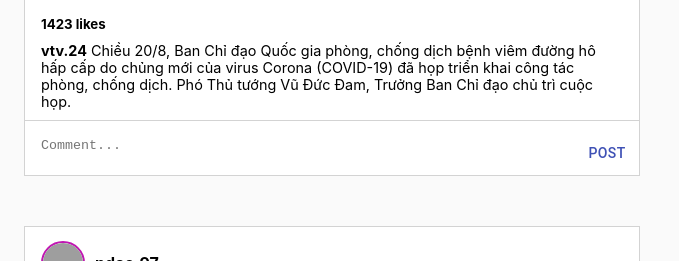
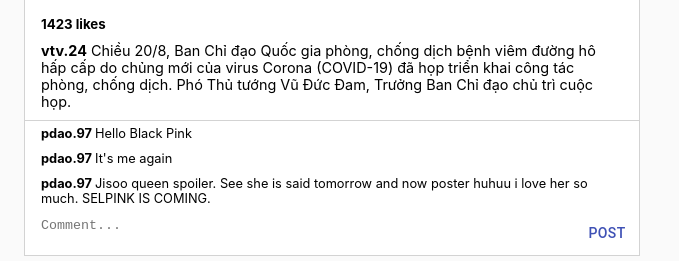
Before and after one commit to vietdqhcmute/instagram-react-redux, a React (Create React App) app: page / in a window 1280 px wide. Shown: the part 1540-1801 px from the top of the page, without its empty margins (0-679 px from the left). Built offline with nearby package versions, Linux system fonts and the light colour scheme; grey boxes are pictures that could not be loaded.

Commit message:
Comment show for specific post

```diff
--- a/src/App.js
+++ b/src/App.js
@@ -1,10 +1,15 @@
-import React from "react";
+import React, { useEffect } from "react";
+import { connect } from "react-redux";
+
 import "./App.css";
 import HomePage from "./container/HomePage/HomePage";
 import Topbar from "./components/Topbar/Topbar";
 import Aux from "./hoc/Aux";
 
-function App() {
+function App(props) {
+  useEffect(()=>{
+    props.getCurrentUser();
+  })
   return (
     <div className="App">
       <div className="app__topbar">
@@ -20,4 +25,16 @@
   );
 }
 
-export default App;
+const mapStateToProps = (state) => {
+  return {
+    currentUser: state.currentUser
+  };
+};
+
+const mapDispatchToProps = (dispatch) => {
+  return {
+    getCurrentUser: () => dispatch({ type: "GET_CURRENT_USER" }),
+  };
+};
+
+export default connect(mapStateToProps, mapDispatchToProps)(App);
--- a/src/components/Post/Post.js
+++ b/src/components/Post/Post.js
@@ -21,8 +21,8 @@
         username={props.username}
         caption={props.caption}
       ></PostCaption>
-      <PostListComment comments = {props.comments}></PostListComment>
-      <PostInputComment key={props.key}></PostInputComment>
+      <PostListComment id={props.id}></PostListComment>
+      <PostInputComment id={props.id}></PostInputComment>
     </div>
   );
 };
--- a/src/components/Post/PostInputComment/PostInputComment.js
+++ b/src/components/Post/PostInputComment/PostInputComment.js
@@ -7,7 +7,7 @@
 const PostInputComment = (props) => {
   const [inputComment, setInputComment] = useState([]);
   const handlePost = () => {
-    props.onHandlePost([inputComment, props]);
+    props.onHandlePost({ input: inputComment, postId: props.id });
     setInputComment("");
   };
 
@@ -47,8 +47,8 @@
     onHandlePost: (params) =>
       dispatch({
         type: "POST_COMMENT_BY_POST_ID",
-        val: params["inputComment"],
-        key: params["key"],
+        comment: params["input"],
+        postId: params["postId"],
       }),
   };
 };
--- a/src/components/Post/PostListComment/PostListComment.js
+++ b/src/components/Post/PostListComment/PostListComment.js
@@ -1,14 +1,40 @@
-import React from "react";
+import React, { useState, useEffect } from "react";
+import { connect } from "react-redux";
+
 import PostListCommentItem from "./PostListCommentItem/PostListCommentItem";
 
 const PostListComment = (props) => {
+  const [comments, setComments] = useState([]);
+
+  useEffect(() => {
+    props.onGetCommentById((props.id));
+  }, []);
+
   return (
     <div className="post-list-comment">
       {props.comments.map((el) => (
-        <PostListCommentItem key={el.key} commentInfo={el}></PostListCommentItem>
+        <PostListCommentItem
+          key={el.id}
+          commentInfo={el}
+        ></PostListCommentItem>
       ))}
     </div>
   );
 };
 
-export default PostListComment;
+const mapStateToProps = (state) => {
+  return {
+    comments: state.comments,
+  };
+};
+
+const mapDispatchToProps = (dispatch) => {
+  return {
+    onGetCommentById: (postId) =>
+      dispatch({
+        type: "GET_COMMENT_BY_POST_ID",
+        postId: postId,
+      }),
+  };
+};
+export default connect(mapStateToProps, mapDispatchToProps)(PostListComment);
--- a/src/components/Post/PostListComment/PostListCommentItem/PostListCommentItem.js
+++ b/src/components/Post/PostListComment/PostListCommentItem/PostListCommentItem.js
@@ -1,6 +1,5 @@
 import React from "react";
 import "./PostListCommentItem.css";
-import { Avatar } from "@material-ui/core";
 
 const PostListCommentItem = (props) => {
   return (
--- a/src/container/HomePage/HomePage.js
+++ b/src/container/HomePage/HomePage.js
@@ -1,21 +1,23 @@
-import React, { useEffect } from "react";
+import React, { useEffect, useState } from "react";
 import { connect } from "react-redux";
 
 import "./HomePage.css";
 
 import Post from "../../components/Post/Post";
+import { posts } from "../../data";
 const HomePage = (props) => {
-
+  const [posts, setPosts] = useState([])
   useEffect(() => {
-    props.onGetAllPost()
-  },[]);
+    props.onGetAllPost();
+  }, []);
 
   return (
     <div className="homepage">
       <div className="homepage__posts">
-        {props.posts.map((post, id) => (
+        {props.posts.map((post) => (
           <Post
-            key={id}
+            key={post.id}
+            id={post.id}
             username={post.username}
             avatar_url={post.avatar_url}
             post_url={post.post_url}
@@ -30,7 +32,10 @@
 };
 
 const mapStateToProps = (state) => {
-  return state;
+  return {
+    posts: state.posts,
+    currentUser: state.currentUser
+  };
 };
 
 const mapDispatchToProps = (dispatch) => {
@@ -40,4 +45,3 @@
 };
 
 export default connect(mapStateToProps, mapDispatchToProps)(HomePage);
-// export default HomePage;
--- a/src/data.js
+++ b/src/data.js
@@ -1,6 +1,6 @@
 const posts = [
   // {
-  //   key: "",
+  //   id: "",
   //   avatart_url: "",
   //   caption: "",
   //   like: "",
@@ -9,7 +9,7 @@
   // },
 
   {
-    key: "123qdqw421edqdsa",
+    id: "123qdqw421edqdsa",
     avatar_url:
       "https://scontent-sin6-2.cdninstagram.com/v/t51.2885-15/e35/s1080x1080/106032642_165144718528793_1283997449101731081_n.jpg?_nc_ht=scontent-sin6-2.cdninstagram.com&_nc_cat=105&_nc_ohc=YmQOosmRUNsAX-jSES6&oh=f3fd0d9998f3259f887761911840154c&oe=5F68D7F3",
     caption:
@@ -18,33 +18,9 @@
     post_url:
       "https://instagram.fsgn5-7.fna.fbcdn.net/v/t51.2885-15/e35/117759132_347407886269219_787269791475855959_n.jpg?_nc_ht=instagram.fsgn5-7.fna.fbcdn.net&_nc_cat=1&_nc_ohc=S3C6PfycFAwAX9-hwRS&oh=9124e0bd7b5987efe5c61407c4c18e05&oe=5F6812FC",
     username: "blackpink_official",
-    comments: [
-      {
-        key: "wqeqasfz",
-        avatar_url:
-          "https://scontent.fsgn5-1.fna.fbcdn.net/v/t1.0-9/83067209_2503666736575500_2763457244728131584_o.jpg?_nc_cat=101&_nc_sid=09cbfe&_nc_ohc=BAM-Lydpw84AX_XeAa3&_nc_ht=scontent.fsgn5-1.fna&oh=405ec498b6338e7905cd22b101b60e85&oe=5F609B83",
-        comment: "Hello Black Pink",
-        username: "pdao.97",
-      },
-      {
-        key: "asdzasfz",
-        avatar_url:
-          "https://scontent.fsgn5-1.fna.fbcdn.net/v/t1.0-9/83067209_2503666736575500_2763457244728131584_o.jpg?_nc_cat=101&_nc_sid=09cbfe&_nc_ohc=BAM-Lydpw84AX_XeAa3&_nc_ht=scontent.fsgn5-1.fna&oh=405ec498b6338e7905cd22b101b60e85&oe=5F609B83",
-        comment: "It's me again",
-        username: "pdao.97",
-      },
-      {
-        key: "anything",
-        avatar_url:
-          "https://scontent.fsgn5-1.fna.fbcdn.net/v/t1.0-9/83067209_2503666736575500_2763457244728131584_o.jpg?_nc_cat=101&_nc_sid=09cbfe&_nc_ohc=BAM-Lydpw84AX_XeAa3&_nc_ht=scontent.fsgn5-1.fna&oh=405ec498b6338e7905cd22b101b60e85&oe=5F609B83",
-        username: "pdao.97",
-        comment:
-          "Jisoo queen spoiler. See she is said tomorrow and now poster huhuu i love her so much. SELPINK IS COMING.",
-      },
-    ],
   },
   {
-    key: "gqiuwhensajdnaskjheqwe",
+    id: "gqiuwhensajdnaskjheqwe",
     avatar_url:
       "https://scontent.fsgn5-7.fna.fbcdn.net/v/t1.0-9/100592520_1549279448593171_8620367497603842048_o.jpg?_nc_cat=1&_nc_sid=09cbfe&_nc_ohc=DgDMvfNCZeEAX82lD59&_nc_ht=scontent.fsgn5-7.fna&oh=931cfc5f332ad3a57c058e54a8a0a91e&oe=5F655563",
     caption:
@@ -53,10 +29,9 @@
     post_url:
       "https://scontent.fsgn5-7.fna.fbcdn.net/v/t1.0-9/117597339_1643907012463747_9124344139637679490_o.jpg?_nc_cat=1&_nc_sid=730e14&_nc_ohc=NIhmtUJn0v4AX9Mk4IR&_nc_ht=scontent.fsgn5-7.fna&oh=88c7490f23dfa6f919f9869d12a80ef1&oe=5F63850F",
     username: "vtv.24",
-    comments: [{}],
   },
   {
-    key: "ZBhC9qrS8JwQYu9JEvQN",
+    id: "ZBhC9qrS8JwQYu9JEvQN",
     avatar_url:
       "https://scontent.fsgn5-1.fna.fbcdn.net/v/t1.0-9/83067209_2503666736575500_2763457244728131584_o.jpg?_nc_cat=101&_nc_sid=09cbfe&_nc_ohc=BAM-Lydpw84AX_XeAa3&_nc_ht=scontent.fsgn5-1.fna&oh=405ec498b6338e7905cd22b101b60e85&oe=5F609B83",
     caption: "Today is a good day to learn React again!",
@@ -64,12 +39,40 @@
     post_url:
       "https://scontent.fsgn5-6.fna.fbcdn.net/v/t1.0-9/62538673_2311676699107839_5539732145041309696_o.jpg?_nc_cat=109&_nc_sid=a4a2d7&_nc_ohc=clMtgAEwVa8AX9aymTf&_nc_ht=scontent.fsgn5-6.fna&oh=a4868ef9109c1ba64bcf0f11c73de232&oe=5F60E237",
     username: "pdao.97",
-    comments: [{}],
   },
 ];
 
 const currentUser = {
   username: "viet.do97",
-  avatart_url:""
-}
-export { posts, currentUser };
+  avatart_url:
+    "https://scontent.fsgn5-1.fna.fbcdn.net/v/t1.0-9/83067209_2503666736575500_2763457244728131584_o.jpg?_nc_cat=101&_nc_sid=09cbfe&_nc_ohc=BAM-Lydpw84AX_XeAa3&_nc_ht=scontent.fsgn5-1.fna&oh=405ec498b6338e7905cd22b101b60e85&oe=5F609B83",
+};
+
+const comments = [
+  {
+    id: "wqeqasfz",
+    postId: "123qdqw421edqdsa",
+    avatar_url:
+      "https://scontent.fsgn5-1.fna.fbcdn.net/v/t1.0-9/83067209_2503666736575500_2763457244728131584_o.jpg?_nc_cat=101&_nc_sid=09cbfe&_nc_ohc=BAM-Lydpw84AX_XeAa3&_nc_ht=scontent.fsgn5-1.fna&oh=405ec498b6338e7905cd22b101b60e85&oe=5F609B83",
+    comment: "Hello Black Pink",
+    username: "pdao.97",
+  },
+  {
+    id: "asdzasfz",
+    postId: "123qdqw421edqdsa",
+    avatar_url:
+      "https://scontent.fsgn5-1.fna.fbcdn.net/v/t1.0-9/83067209_2503666736575500_2763457244728131584_o.jpg?_nc_cat=101&_nc_sid=09cbfe&_nc_ohc=BAM-Lydpw84AX_XeAa3&_nc_ht=scontent.fsgn5-1.fna&oh=405ec498b6338e7905cd22b101b60e85&oe=5F609B83",
+    comment: "It's me again",
+    username: "pdao.97",
+  },
+  {
+    id: "anything",
+    postId: "123qdqw421edqdsa",
+    avatar_url:
+      "https://scontent.fsgn5-1.fna.fbcdn.net/v/t1.0-9/83067209_2503666736575500_2763457244728131584_o.jpg?_nc_cat=101&_nc_sid=09cbfe&_nc_ohc=BAM-Lydpw84AX_XeAa3&_nc_ht=scontent.fsgn5-1.fna&oh=405ec498b6338e7905cd22b101b60e85&oe=5F609B83",
+    username: "pdao.97",
+    comment:
+      "Jisoo queen spoiler. See she is said tomorrow and now poster huhuu i love her so much. SELPINK IS COMING.",
+  },
+];
+export { posts, currentUser, comments };
--- a/src/store/reducer.js
+++ b/src/store/reducer.js
@@ -1,29 +1,29 @@
 // import { db } from "../firebase";
-import { posts, currentUser } from "../data";
+import { posts, currentUser, comments } from "../data";
 
 const INTIAL_STATE = {
   posts: [],
   currentUser: {},
+  comments: [],
 };
 
 const reducer = (state = INTIAL_STATE, action) => {
   switch (action.type) {
     case "GET_ALL_POST":
-      // db.collection("posts").onSnapshot((snapshot) => {
-      //   const data = snapshot.docs.map((doc) => ({
-      //     post: doc.data(),
-      //     id: doc.id,
-      //   }));
       return {
         ...state,
         posts: state.posts.concat(posts),
       };
+    case "GET_COMMENT_BY_POST_ID":
+      return {
+        ...state,
+        comments: state.comments.concat(getCommentByPostId(action.postId)),
+      };
     case "POST_COMMENT_BY_POST_ID":
-      console.log(action)
       return {
-        ...state
+        ...state,
       };
-    case "GET_CURRENT_USER_INFO":
+    case "GET_CURRENT_USER":
       return {
         ...state,
         currentUser: currentUser,
@@ -32,4 +32,15 @@
       return state;
   }
 };
+const newComment = (commentText) => {
+  return {
+    id: Math.random().toString(36).substring(7),
+    avatar_url: currentUser.avatart_url,
+    commentText: commentText,
+    username: currentUser.username,
+  };
+};
+
+const getCommentByPostId = (postId) =>
+  comments.filter((el) => el.postId === postId);
 export default reducer;
```
